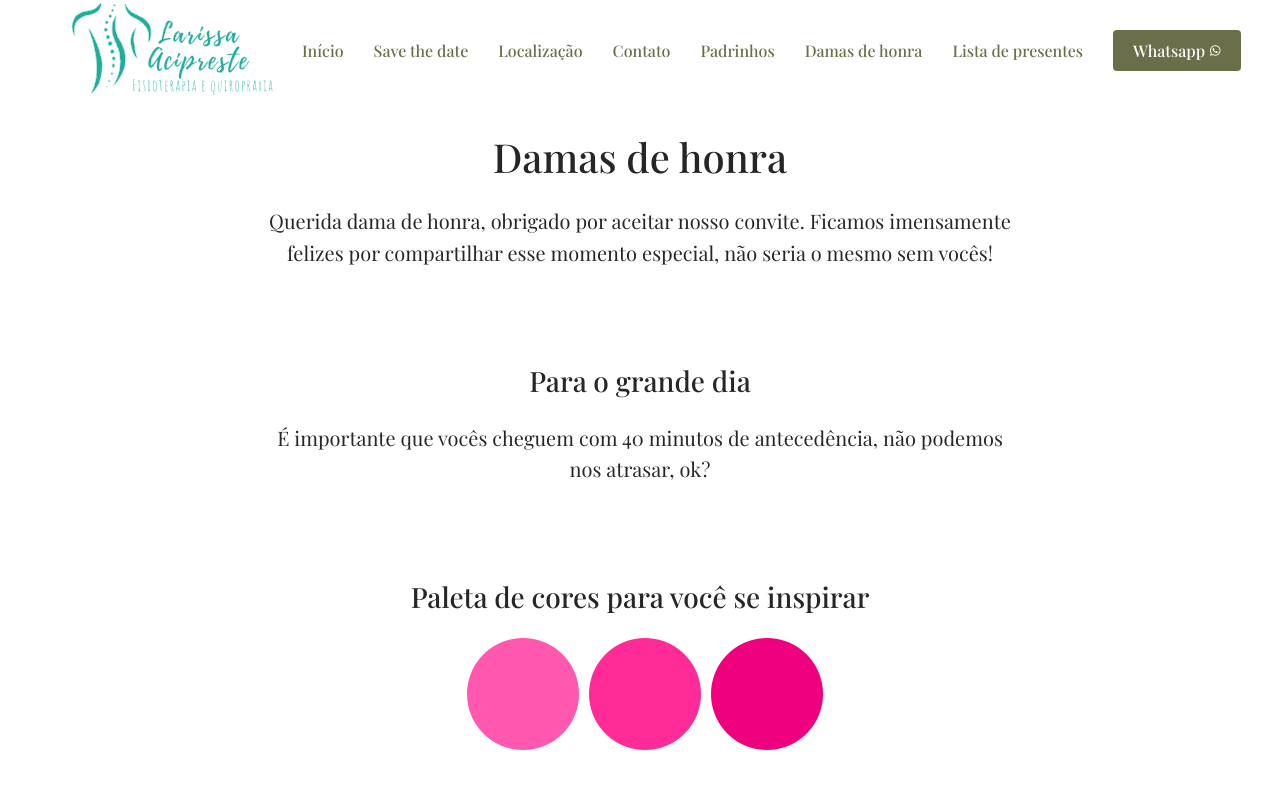
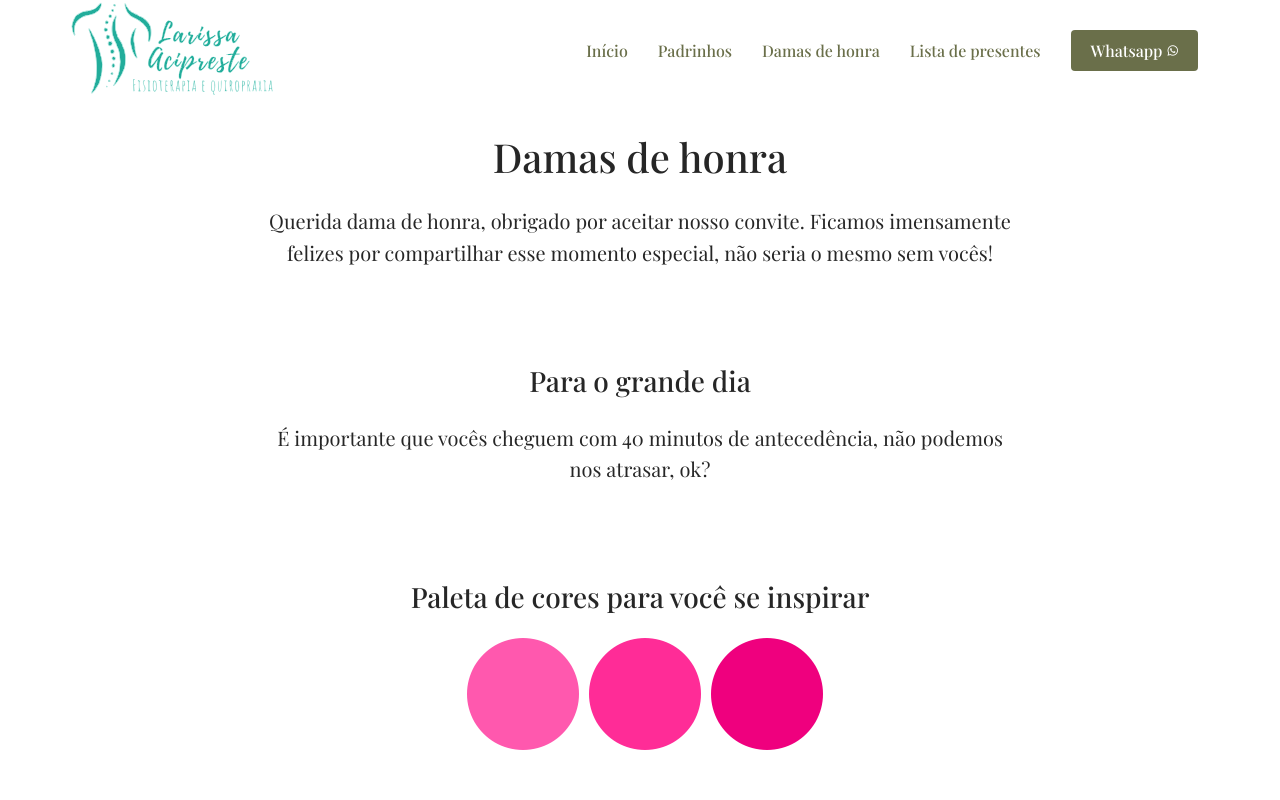
Before and after one commit to amorimcode/brunoekamila, a React (Create React App) app: page /damas in a window 1280 px wide. Shown: the top 800 px of the page. Built offline with nearby package versions, Linux system fonts and the light colour scheme; a web font is replaced by a local one.

Commit message:
Remove unnecessary navigation links from Header component

```diff
--- a/src/components/Header/index.tsx
+++ b/src/components/Header/index.tsx
@@ -49,21 +49,6 @@ const Header = () => {
               <Link to="/" className="nav-link scrollto active">
                 Início
               </Link>
-            </li>
-            <li>
-              <a className="nav-link scrollto" href="#about">
-                Save the date
-              </a>
-            </li>
-            <li>
-              <a className="nav-link scrollto" href="#location">
-                Localização
-              </a>
-            </li>
-            <li>
-              <a className="nav-link scrollto" href="#contact">
-                Contato
-              </a>
             </li>
 
             <li>
@@ -131,23 +116,6 @@ const Header = () => {
             </li>
 
             <li>
-              <a className="nav-link scrollto" href="#about">
-                Save the date
-              </a>
-            </li>
-
-            <li>
-              <a className="nav-link scrollto" href="#location">
-                Localização
-              </a>
-            </li>
-            <li>
-              <a className="nav-link scrollto" href="#contact">
-                Contato
-              </a>
-            </li>
-
-            <li>
               <Link className="nav-link scrollto" to="/padrinhos">
                 Padrinhos
               </Link>
```
